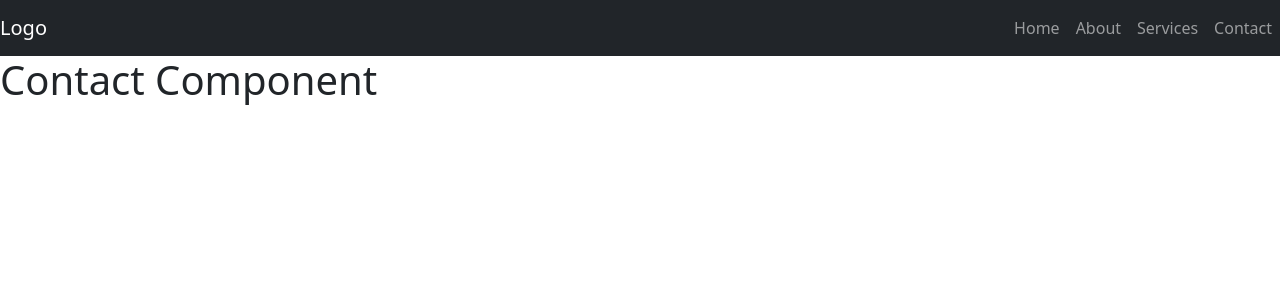
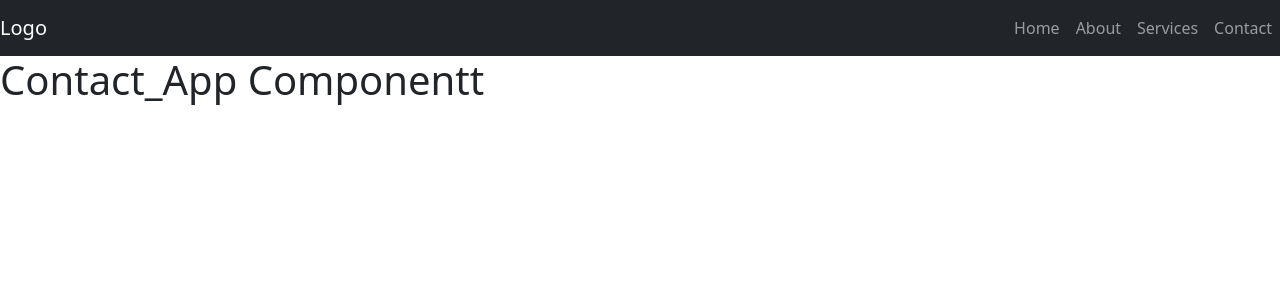
Before and after one commit to SwaroopVNaik/React_Projects_1_Contacts_Project, a React (Vite) app: page /contact in a window 1280 px wide. Shown: the top 300 px of the page. Built offline with nearby package versions, Linux system fonts and the light colour scheme.

Commit message:
component

```diff
--- a/src/Components/Contact.jsx
+++ b/src/Components/Contact.jsx
@@ -1,9 +1,10 @@
 import React from "react";
+import ContactApp from "../Contact_App/Contact_App";
 
 let Contact = () => {
 
     return <div>
-        <h1>Contact Component</h1>
+        <ContactApp />
     </div>
 }
 
```
